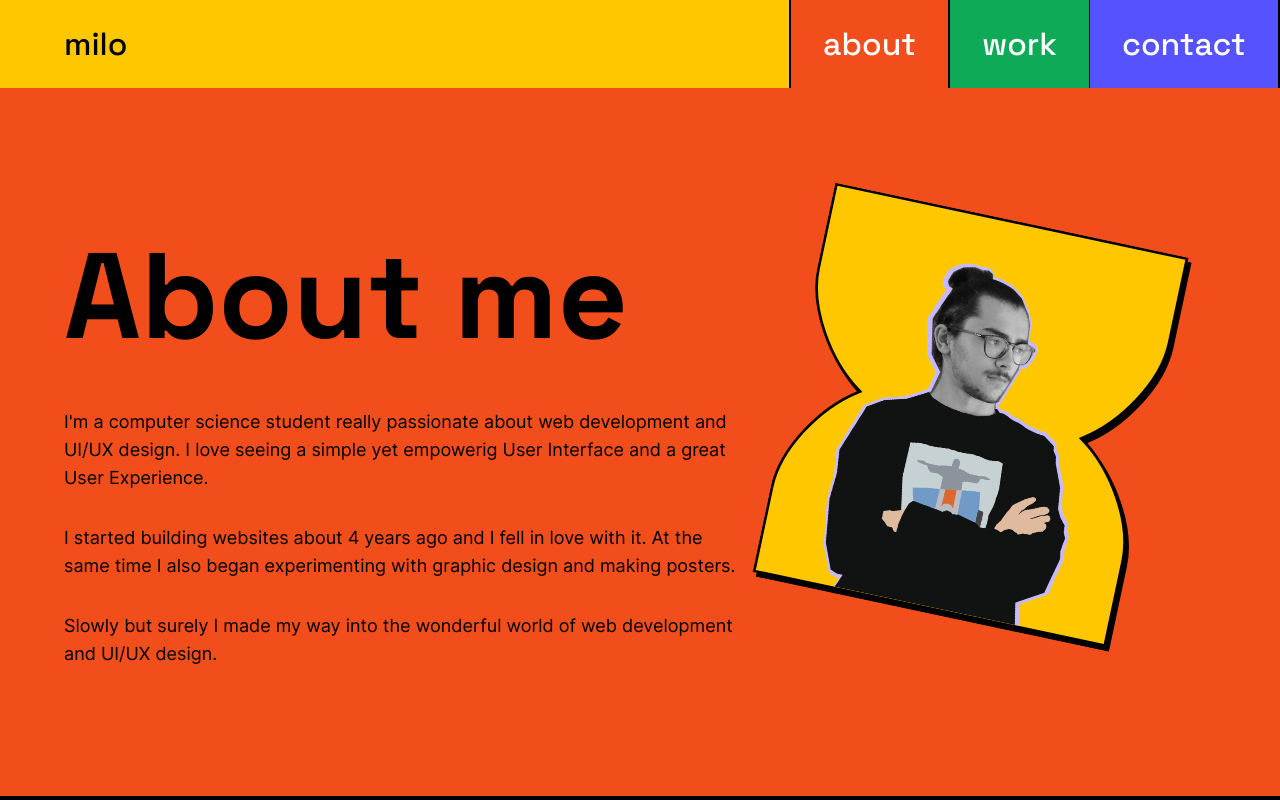
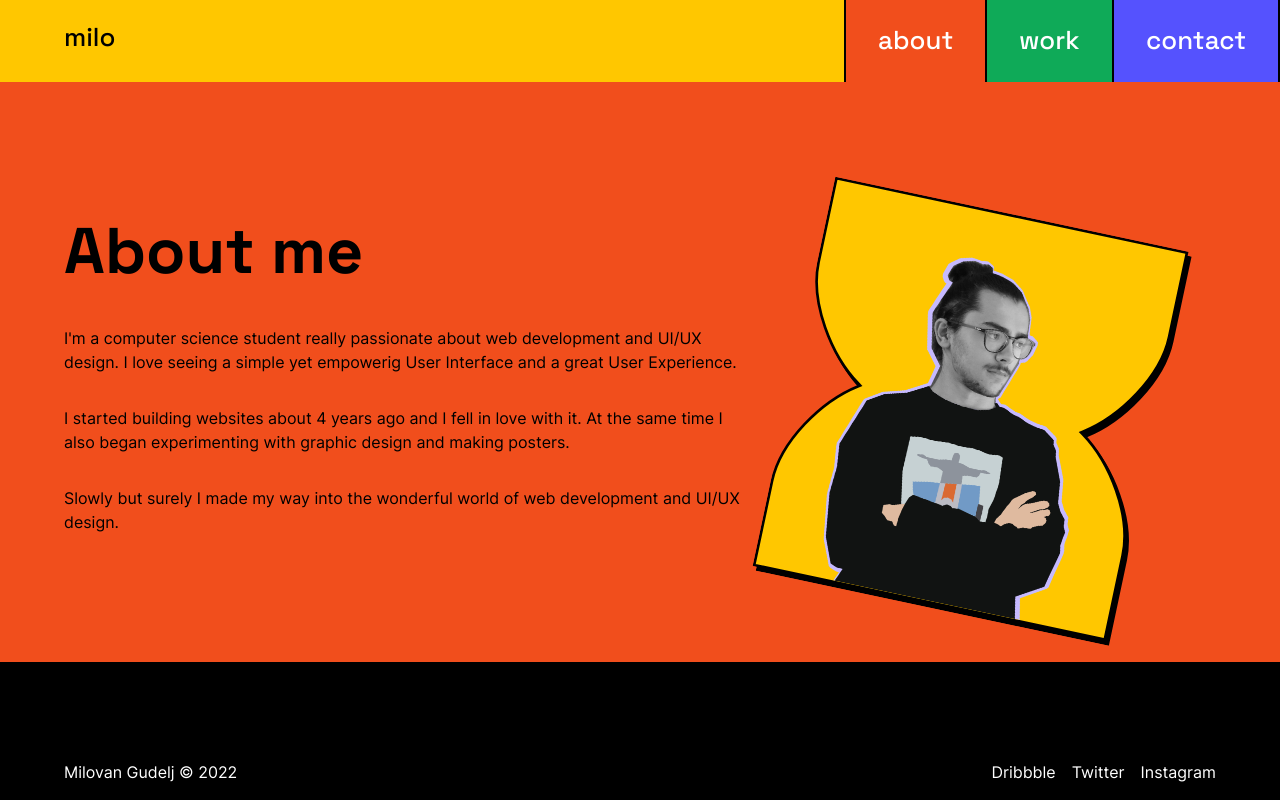
Before and after one commit to milovangudelj/milovangudelj.com, a Next.js app: page /about in a window 1280 px wide. Built offline with nearby package versions, Linux system fonts and the light colour scheme.

Commit message:
Road to better typography

```diff
--- /dev/null
+++ b/components/Container/Container.tsx
@@ -0,0 +1,21 @@
+import { ReactNode } from "react";
+import { twMerge } from "tailwind-merge";
+
+export const Container = ({
+	children,
+	className = "",
+}: {
+	children: ReactNode;
+	className?: string;
+}) => {
+	return (
+		<div
+			className={twMerge(
+				"max-w-8xl mx-auto py-16 px-8 md:py-32 md:px-16 space-y-16",
+				className
+			)}
+		>
+			{children}
+		</div>
+	);
+};
--- /dev/null
+++ b/components/Container/index.ts
@@ -0,0 +1 @@
+export * from "./Container";
--- a/components/Navbar/Navbar.tsx
+++ b/components/Navbar/Navbar.tsx
@@ -7,9 +7,9 @@ export const Navbar = () => {
 	const { mobile } = useWindowSize();
 
 	return (
-		<div className="bg-primary sticky top-0 z-10">
-			<div className="max-w-8xl relative px-8 py-4  md:p-0 md:pl-16 2xl:pl-0 h-[72px] md:h-[88px] w-full text-black mx-auto flex justify-between items-center">
-				<span className="text-sub-heading inline-block h-10">
+		<div className="sticky top-0 z-10 bg-primary">
+			<div className="relative mx-auto flex w-full max-w-8xl items-center justify-between px-8 py-4 text-black md:p-0 md:pl-16 2xl:pl-0">
+				<span className="inline-block h-10 text-sub-heading">
 					<Link href="/">milo</Link>
 				</span>
 				{mobile ? <Hamburger /> : <NavLinks className="hidden md:block" />}
--- /dev/null
+++ b/components/Section/Section.tsx
@@ -0,0 +1,18 @@
+import { ComponentProps, ReactNode } from "react";
+import { twMerge } from "tailwind-merge";
+
+export const Section = ({
+	children,
+	className = "",
+}: ComponentProps<"section">) => {
+	return (
+		<section
+			className={twMerge(
+				"text-black bg-orange scroll-mt-[72px] md:scroll-mt-[88px]",
+				className
+			)}
+		>
+			{children}
+		</section>
+	);
+};
--- /dev/null
+++ b/components/Section/index.ts
@@ -0,0 +1 @@
+export * from "./Section";
--- a/components/index.ts
+++ b/components/index.ts
@@ -7,3 +7,5 @@ export * from "./Hourglass";
 export * from "./ProjectCard";
 export * from "./ProjectShowcase";
 export * from "./HeadMeta";
+export * from "./Section";
+export * from "./Container";
--- a/components/richTextRenderers.tsx
+++ b/components/richTextRenderers.tsx
@@ -26,10 +26,46 @@ const commonRenderers: NodeRendererType = {
 };
 
 const caseStudyRenderers: NodeRendererType = {
+	class: ({ children, className }) => (
+		<div className={`col-span-4 col-start-2 ${className}`}>{children}</div>
+	),
+	h1: ({ children }) => (
+		<h1 className="col-span-4 col-start-2 text-h1-mobile xl:text-h1">
+			{children}
+		</h1>
+	),
+	h2: ({ children }) => (
+		<h2 className="col-span-4 col-start-2 text-h2-mobile xl:text-h2">
+			{children}
+		</h2>
+	),
+	h3: ({ children }) => (
+		<h3 className="col-span-4 col-start-2 text-h3-mobile xl:text-h3">
+			{children}
+		</h3>
+	),
+	h4: ({ children }) => (
+		<h4 className="col-span-4 col-start-2 text-h4-mobile xl:text-h4">
+			{children}
+		</h4>
+	),
+	h5: ({ children }) => (
+		<h5 className="col-span-4 col-start-2 text-h5-mobile xl:text-h5">
+			{children}
+		</h5>
+	),
+	h6: ({ children }) => (
+		<h6 className="col-span-4 col-start-2 text-h6-mobile xl:text-h6">
+			{children}
+		</h6>
+	),
+	p: ({ children }) => (
+		<p className="col-span-4 col-start-2 text-body">{children}</p>
+	),
 	Asset: {
 		image: ({ url, alt, caption, width, height, blurDataUrl }) => {
 			return (
-				<div className="h-64 relative -mx-8 md:-mx-16">
+				<div className="h-80 relative col-span-6">
 					<Image
 						src={url}
 						alt={alt}
--- a/pages/contact.tsx
+++ b/pages/contact.tsx
@@ -30,8 +30,8 @@ const Contact = () => {
 							</h1>
 							<p className="text-body-lg xl:max-w-[680px]">
 								You can find me pretty much anywhere by typing in my
-								name. But just in case here are a few links to my social
-								platforms.
+								name. But just in case here you can find a few links to
+								my social platforms.
 							</p>
 						</div>
 						<div className="flex space-x-6 md:space-x-12 py-0.5 items-center font-space">
--- a/pages/index.tsx
+++ b/pages/index.tsx
@@ -2,7 +2,14 @@ import type { GetStaticProps, NextPage } from "next";
 import { gql } from "graphql-request";
 import Image from "next/image";
 
-import { HeadMeta, Hourglass, Layout, ProjectCard } from "../components";
+import {
+	Container,
+	HeadMeta,
+	Hourglass,
+	Layout,
+	ProjectCard,
+	Section,
+} from "../components";
 import { hygraph } from "../lib/hygraph";
 
 import me from "../public/images/poly-me.png";
@@ -48,7 +55,7 @@ const Home: NextPage<{ projects: Omit<Project, "description">[] }> = ({
 			<HeadMeta metadata={meta} />
 			<section className="">
 				<main className="max-w-8xl mx-auto py-16 px-8 md:py-32 md:px-16 space-y-16">
-					<h1 className="text-h3-mobile md:text-h2-mobile xl:text-h2 2xl:text-h1">
+					<h1 className="text-d2-mobile md:text-d1-mobile xl:text-d1">
 						Web developer <br />
 						<span className="text-primary">/</span> UI designer
 					</h1>
@@ -58,11 +65,8 @@ const Home: NextPage<{ projects: Omit<Project, "description">[] }> = ({
 					</p>
 				</main>
 			</section>
-			<section
-				className="text-black bg-orange scroll-mt-[72px] md:scroll-mt-[88px]"
-				id="about"
-			>
-				<div className="max-w-8xl mx-auto py-16 px-8 md:py-32 md:px-16 space-y-16 md:space-y-0 md:relative">
+			<Section id="about">
+				<Container className="md:space-y-0 md:relative">
 					<div className="flex justify-center md:absolute md:-top-16 md:right-16 xl:right-32">
 						<Hourglass>
 							<span className="absolute inset-0 left-4 border-b-2 overflow-hidden">
@@ -95,8 +99,8 @@ const Home: NextPage<{ projects: Omit<Project, "description">[] }> = ({
 							web development and UI/UX design.
 						</p>
 					</div>
-				</div>
-			</section>
+				</Container>
+			</Section>
 			<section
 				className="text-black bg-green scroll-mt-[72px] md:scroll-mt-[88px]"
 				id="work"
--- a/pages/work/[slug].tsx
+++ b/pages/work/[slug].tsx
@@ -109,19 +109,19 @@ const CaseStudyPage = ({
 				/>
 				<div className="absolute left-0 right-0 bottom-0 h-20 md:h-28 xl:h-36 bg-gradient-to-t from-black to-black/0"></div>
 			</div> */}
-			<main className="max-w-8xl mx-auto py-16 px-8 md:py-32 md:px-16 space-y-16 md:space-y-0 md:relative">
-				<div className="relative pb-16">
-					<h1 className="px-4 py-2 inline-block bg-lavender text-black text-body-lg xl:text-sub-heading-mobile">
+			<main className="max-w-8xl mx-auto grid grid-cols-6 py-16 px-8 md:py-32 md:px-16 space-y-16 md:space-y-0 md:relative">
+				<div className="relative pb-16 col-span-4 col-start-2">
+					<h1 className="px-4 py-2 mb-4 inline-block bg-lavender text-black text-sub-heading-mobile">
 						{title}
 					</h1>
-					<span className="text-h3-mobile block md:text-h2-mobile xl:text-h2">
+					<span className="text-h1-mobile xl:text-h1 block">
 						{subtitle}
 					</span>
-					<p className="font-medium whitespace-pre-line text-body-lg text-white/75 max-w-[66ch] mb-4 mt-8">
+					<p className="font-medium whitespace-pre-line text-sub-heading-mobile text-white/75 max-w-[66ch] mb-4 mt-8">
 						{intro}
 					</p>
 				</div>
-				<div className="">
+				<div className="col-span-6 grid grid-cols-6">
 					<RichText
 						content={content.json}
 						references={content.references}
--- a/tailwind.config.js
+++ b/tailwind.config.js
@@ -42,124 +42,172 @@ module.exports = {
 				"8xl": "1440px",
 			},
 			fontSize: {
-				h1: [
-					"182.25px",
+				d1: [
+					"111.44px",
 					{
 						fontWeight: "700",
 						letterSpacing: "-1px",
-						lineHeight: "240px",
+						lineHeight: "1.3",
+					},
+				],
+				"d1-mobile": [
+					"92.87px",
+					{
+						fontWeight: "700",
+						letterSpacing: "normal",
+						lineHeight: "1.3",
+					},
+				],
+				d2: [
+					"92.87px",
+					{
+						fontWeight: "700",
+						letterSpacing: "normal",
+						lineHeight: "1.3",
+					},
+				],
+				"d2-mobile": [
+					"77.39px",
+					{
+						fontWeight: "700",
+						letterSpacing: "normal",
+						lineHeight: "1.3",
+					},
+				],
+				h1: [
+					"77.39px",
+					{
+						fontWeight: "700",
+						letterSpacing: "normal",
+						lineHeight: "1.3",
 					},
 				],
 				"h1-mobile": [
-					"121.5px",
+					"64.49px",
 					{
 						fontWeight: "700",
 						letterSpacing: "normal",
-						lineHeight: "160px",
+						lineHeight: "1.3",
 					},
 				],
 				h2: [
-					"121.5px",
+					"64.49px",
 					{
 						fontWeight: "700",
 						letterSpacing: "normal",
-						lineHeight: "160px",
+						lineHeight: "1.3",
 					},
 				],
 				"h2-mobile": [
-					"81px",
+					"53.74px",
 					{
 						fontWeight: "700",
 						letterSpacing: "normal",
-						lineHeight: "104px",
+						lineHeight: "1.3",
 					},
 				],
 				h3: [
-					"81px",
+					"53.74px",
 					{
 						fontWeight: "700",
 						letterSpacing: "normal",
-						lineHeight: "104px",
+						lineHeight: "1.3",
 					},
 				],
 				"h3-mobile": [
-					"54px",
+					"44.78px",
 					{
 						fontWeight: "700",
 						letterSpacing: "normal",
-						lineHeight: "72px",
+						lineHeight: "1.3",
 					},
 				],
 				h4: [
-					"54px",
+					"44.78px",
 					{
 						fontWeight: "700",
 						letterSpacing: "normal",
-						lineHeight: "72px",
+						lineHeight: "1.3",
 					},
 				],
 				"h4-mobile": [
-					"36px",
+					"37.32px",
 					{
 						fontWeight: "700",
 						letterSpacing: "normal",
-						lineHeight: "48px",
+						lineHeight: "1.3",
 					},
 				],
 				h5: [
-					"36px",
+					"37.32px",
 					{
 						fontWeight: "700",
 						letterSpacing: "normal",
-						lineHeight: "48px",
+						lineHeight: "1.3",
 					},
 				],
 				"h5-mobile": [
-					"34px",
+					"31.1px",
 					{
 						fontWeight: "700",
 						letterSpacing: "normal",
-						lineHeight: "44px",
+						lineHeight: "1.3",
+					},
+				],
+				h6: [
+					"31.1px",
+					{
+						fontWeight: "700",
+						letterSpacing: "normal",
+						lineHeight: "1.3",
+					},
+				],
+				"h6-mobile": [
+					"25.92px",
+					{
+						fontWeight: "700",
+						letterSpacing: "normal",
+						lineHeight: "1.3",
 					},
 				],
 				"sub-heading": [
-					"32px",
+					"25.92px",
 					{
 						fontWeight: "500",
 						letterSpacing: "normal",
-						lineHeight: "40px",
+						lineHeight: "1.3",
 					},
 				],
 				"sub-heading-mobile": [
-					"24px",
+					"21.6px",
 					{
 						fontWeight: "500",
 						letterSpacing: "normal",
-						lineHeight: "32px",
+						lineHeight: "1.3",
 					},
 				],
-				"body-lg": [
+				body: [
 					"18px",
 					{
 						fontWeight: "400",
 						letterSpacing: "normal",
-						lineHeight: "28px",
+						lineHeight: "1.75",
 					},
 				],
-				"body-md": [
-					"16px",
+				"label-md": [
+					"15px",
 					{
 						fontWeight: "400",
 						letterSpacing: "normal",
-						lineHeight: "24px",
+						lineHeight: "1.75",
 					},
 				],
-				"body-sm": [
-					"14px",
+				"label-sm": [
+					"12.5px",
 					{
 						fontWeight: "400",
 						letterSpacing: "normal",
-						lineHeight: "20px",
+						lineHeight: "1.75",
 					},
 				],
 			},
```
Also changed, not shown: package.json (+7 -4 lines), 1 other file (tests, documents, lock files or other folders).
